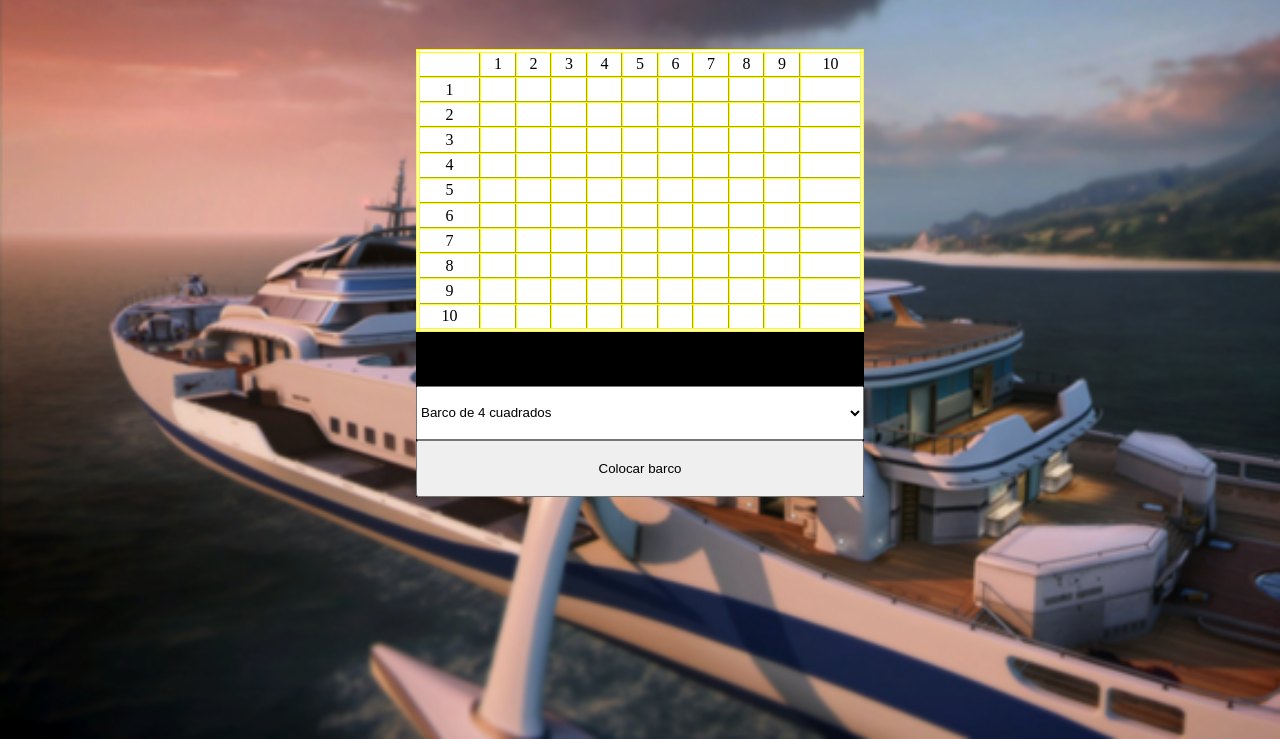
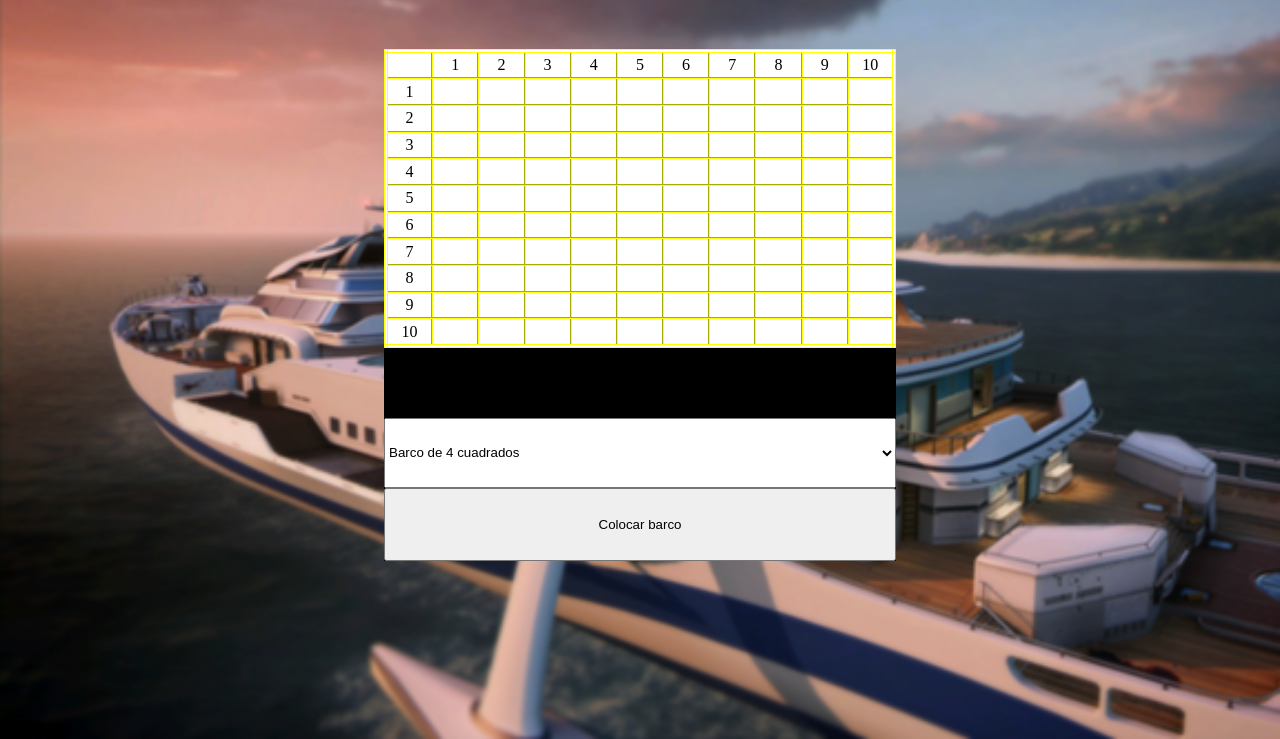
Before and after one commit to jorgepuerta8/proyecto_Barcos, a plain HTML site: page index.html in a window 1280 px wide. Shown: the part 61-800 px from the top of the page. Drawn offline with Linux system fonts and the light colour scheme.

Commit message:
Mejoras estéticas tabla

```diff
--- a/style.css
+++ b/style.css
@@ -5,8 +5,6 @@
 .agua{
   background-color: blue;
 }
-
-
 
 html,body {
    /** 3 zonas**/
@@ -37,21 +35,22 @@ header {
 #campo1 {
   display: grid;
   margin: auto;
-  width: 35vw;
-  height: 35vw;
+  width: 40vw;
+  height: 40vw;
   background-color: black;
   color: yellow;
-  overflow-x: auto; /** para hacerlo responsive**/
+
 }
 
 /** Tableros **/
 #Tablero1{
-  border-collapse: collapse; /** para hacerlo responsive**/
+  border-collapse: collapse;
   width: 100%;
   border: 4px double yellow;
   background-color: white;
   color: black;
   text-align: center;
+  table-layout: fixed;
 }
 tr,
 td {
```
